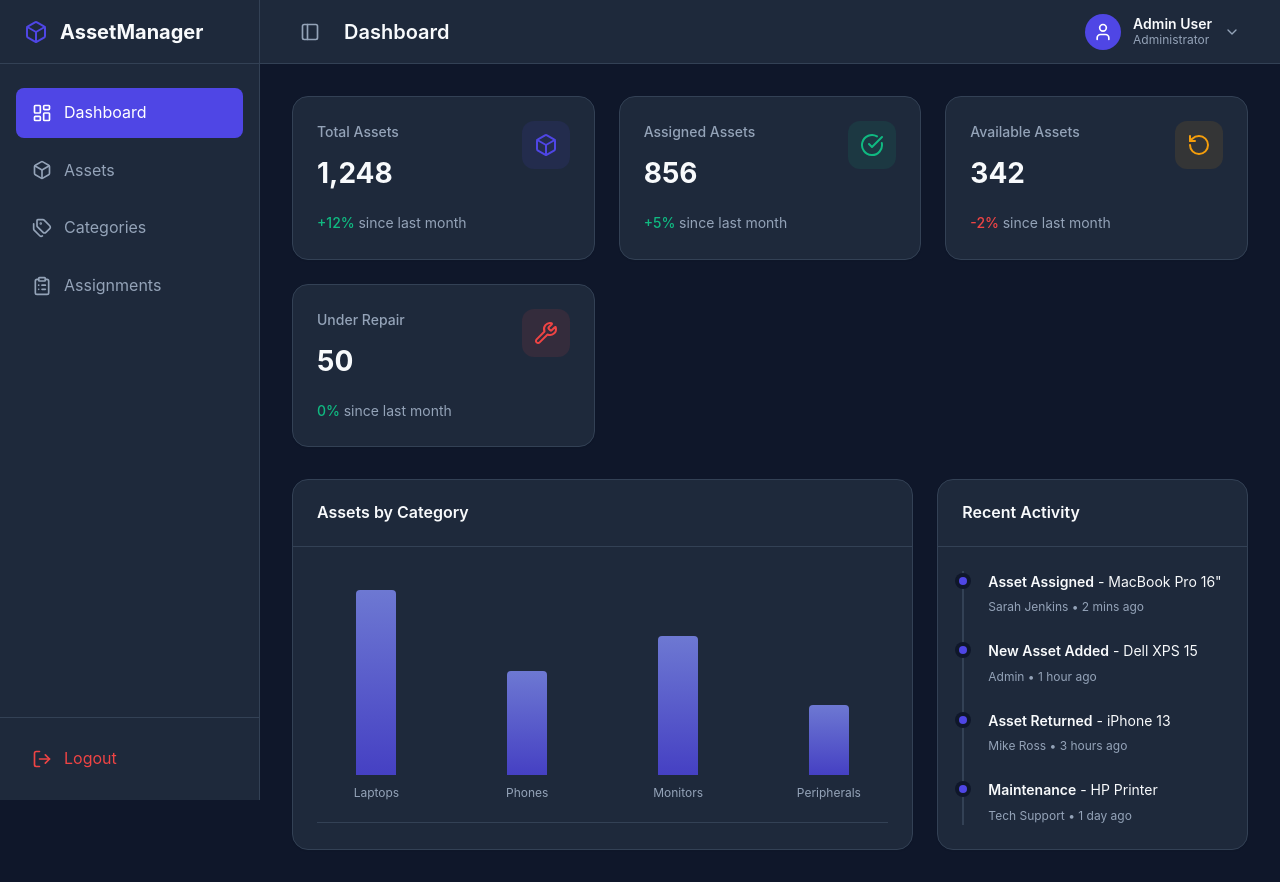
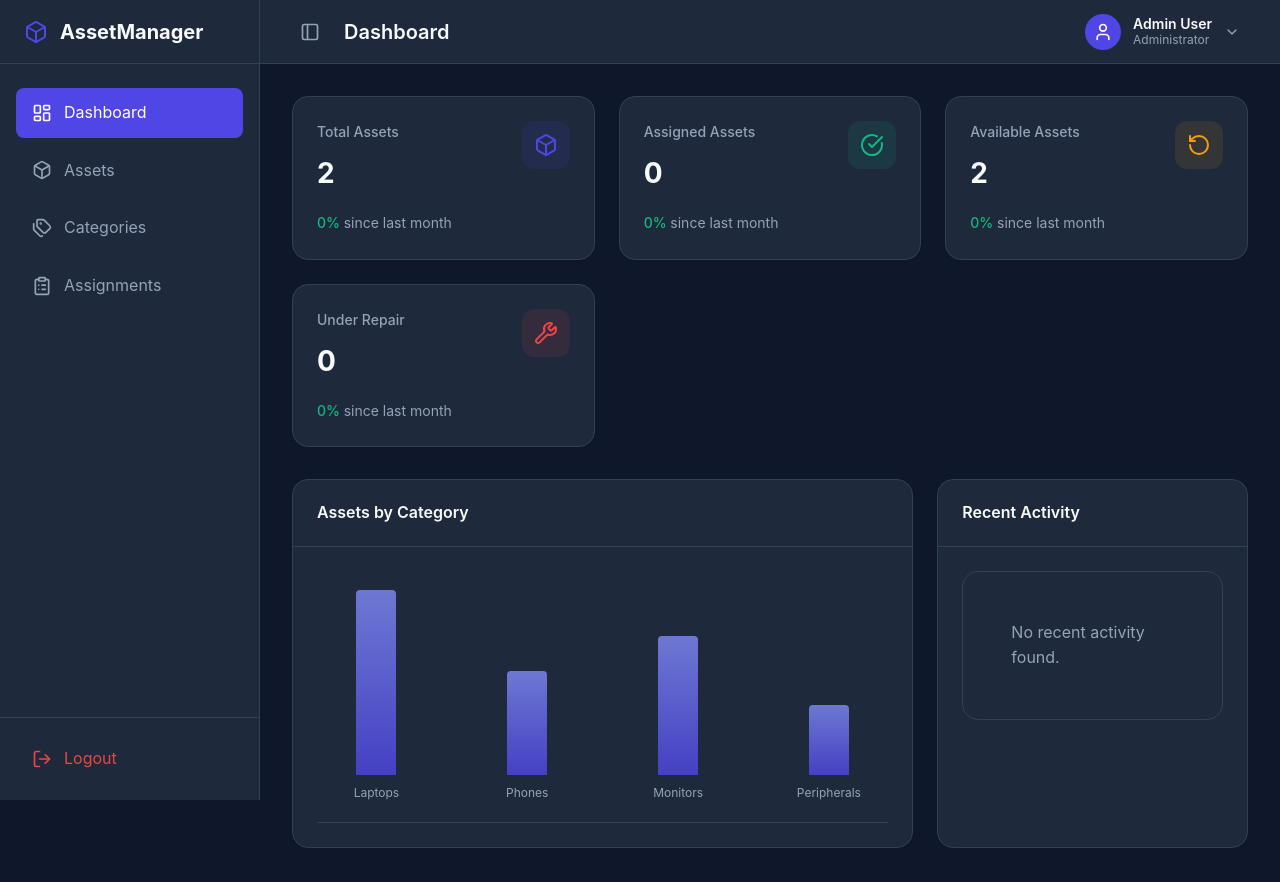
Before and after one commit to jp7714/IT-ASSET-MANAGEMENT, a Vue app: page /dashboard in a window 1280 px wide. Built offline with nearby package versions, Linux system fonts and the light colour scheme; data requests are answered from the project's data file.

Commit message:
feat: implement Dashboard Integration with real data

```diff
--- a/src/views/DashboardView.vue
+++ b/src/views/DashboardView.vue
@@ -7,43 +7,99 @@ import {
 } from 'lucide-vue-next';
 import StatsCard from '../components/StatsCard.vue';
 
-// Mock Data for Charts (Placeholder)
-const recentActivity = [
-  { id: 1, action: 'Asset Assigned', item: 'MacBook Pro 16"', user: 'Sarah Jenkins', time: '2 mins ago' },
-  { id: 2, action: 'New Asset Added', item: 'Dell XPS 15', user: 'Admin', time: '1 hour ago' },
-  { id: 3, action: 'Asset Returned', item: 'iPhone 13', user: 'Mike Ross', time: '3 hours ago' },
-  { id: 4, action: 'Maintenance', item: 'HP Printer', user: 'Tech Support', time: '1 day ago' },
-];
+import { ref, computed, onMounted } from 'vue';
+import { getAssets } from '../services/assetService';
+import { getAssignments } from '../services/assignmentService';
+
+const assets = ref([]);
+const assignments = ref([]);
+const loading = ref(true);
+const error = ref(null);
+
+onMounted(async () => {
+  try {
+    loading.value = true;
+    const [assetRes, assignRes] = await Promise.all([
+      getAssets(),
+      getAssignments()
+    ]);
+    assets.value = assetRes.data;
+    assignments.value = assignRes.data;
+  } catch (err) {
+    console.error("Error fetching dashboard data", err);
+    error.value = "Failed to load dashboard data. Please try again.";
+  } finally {
+    loading.value = false;
+  }
+});
+
+const totalAssets = computed(() => assets.value.length.toLocaleString());
+
+const assignedAssets = computed(() =>
+  assets.value.filter(a => a.status === "Assigned").length.toLocaleString()
+);
+
+const availableAssets = computed(() =>
+  assets.value.filter(a => a.status === "Available").length.toLocaleString()
+);
+
+const repairAssets = computed(() =>
+  assets.value.filter(a => a.status === "Under Repair").length.toLocaleString()
+);
+
+const recentActivity = computed(() => {
+  return assignments.value
+    .slice(-5)
+    .reverse()
+    .map(a => ({
+      id: a.id,
+      action: 'Asset Assigned',
+      item: a.assetName || `Asset #${a.assetId}`,
+      user: a.employeeName,
+      time: new Date(a.assignmentDate).toLocaleDateString()
+    }));
+});
 </script>
 
 <template>
   <div class="dashboard-container">
+    <!-- Loading State -->
+    <div v-if="loading" class="loading-state">
+      <div class="spinner"></div>
+      <p>Loading dashboard data...</p>
+    </div>
+
+    <!-- Error State -->
+    <div v-else-if="error" class="error-state">
+      <p>{{ error }}</p>
+    </div>
+
     <!-- Stats Grid -->
-    <div class="stats-grid">
+    <div v-else class="stats-grid">
       <StatsCard
         title="Total Assets"
-        value="1,248"
+        :value="totalAssets"
         :icon="Box"
         color="primary"
-        :trend="12"
+        :trend="0"
       />
       <StatsCard
         title="Assigned Assets"
-        value="856"
+        :value="assignedAssets"
         :icon="CheckCircle"
         color="success"
-        :trend="5"
+        :trend="0"
       />
       <StatsCard
         title="Available Assets"
-        value="342"
+        :value="availableAssets"
         :icon="RotateCcw"
         color="warning"
-        :trend="-2"
+        :trend="0"
       />
       <StatsCard
         title="Under Repair"
-        value="50"
+        :value="repairAssets"
         :icon="Wrench"
         color="danger"
         :trend="0"
@@ -86,7 +142,11 @@ const recentActivity = [
           <h3>Recent Activity</h3>
         </div>
         <div class="card-body">
-          <ul class="activity-list">
+          <div v-if="loading" class="loading-text">Loading...</div>
+          <div v-else-if="recentActivity.length === 0" class="empty-state">
+            No recent activity found.
+          </div>
+          <ul v-else class="activity-list">
             <li v-for="item in recentActivity" :key="item.id" class="activity-item">
               <div class="activity-dot"></div>
               <div class="activity-content">
@@ -241,4 +301,39 @@ const recentActivity = [
     grid-template-columns: 1fr;
   }
 }
+
+.loading-state, .error-state, .empty-state {
+  display: flex;
+  flex-direction: column;
+  align-items: center;
+  justify-content: center;
+  padding: 3rem;
+  background-color: var(--color-surface);
+  border-radius: 1rem;
+  border: 1px solid var(--color-border);
+  color: var(--color-text-muted);
+}
+
+.error-state {
+  color: var(--color-danger);
+}
+
+.spinner {
+  width: 40px;
+  height: 40px;
+  border: 4px solid var(--color-border);
+  border-top-color: var(--color-primary);
+  border-radius: 50%;
+  animation: spin 1s linear infinite;
+  margin-bottom: 1rem;
+}
+
+@keyframes spin {
+  to { transform: rotate(360deg); }
+}
+
+.loading-text {
+  color: var(--color-text-muted);
+  font-size: 0.875rem;
+}
 </style>
```
